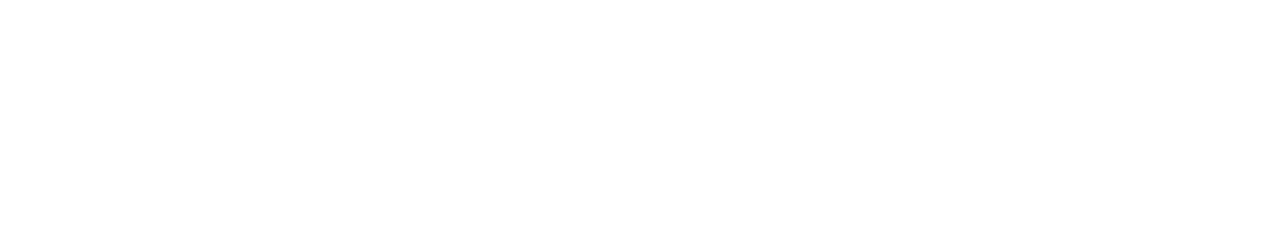
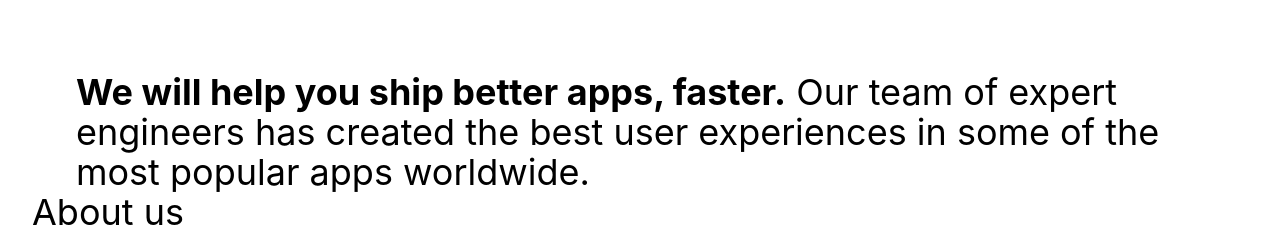
Before and after one commit to caestrada/2022.04.18_margelo-website, a Next.js app: page / in a window 1280 px wide. Shown: the part 808-1050 px from the top of the page. Before the commit the page ends 800 px from the top, so only its background shows below. Built offline with nearby package versions, Linux system fonts and the light colour scheme.

Commit message:
Add About us page

```diff
--- a/components/masthead.tsx
+++ b/components/masthead.tsx
@@ -22,6 +22,9 @@
           <span>App Development,</span> <span>done right!</span>
         </h2>
       </div>
+      <div className="flex-grow-0 pb-20 md:pb-10 transition-all duration-1000">
+        <Image src="/assets/arrow-down.png" width={188 / 3} height={105/3} alt="scroll down" />
+      </div>
     </div>
   );
 }
--- /dev/null
+++ b/pages/aboutus.tsx
@@ -0,0 +1,16 @@
+import React from "react";
+
+const AboutUs: React.FC = () => {
+  return (
+    <section className={`flex flex-col bg-white py-20 text-3xl md:text-4xl`}>
+      <div className="container mx-auto px-11">
+        <p>
+          <strong>We will help you ship better apps, faster.</strong> Our team of expert engineers has created the best user experiences in some of the most popular apps worldwide.
+        </p>
+      </div>
+      About us
+    </section>
+  );
+};
+
+export default AboutUs;
--- a/pages/index.tsx
+++ b/pages/index.tsx
@@ -3,6 +3,7 @@
 import Image from 'next/image'
 import Masthead from '../components/masthead'
 import styles from '../styles/Home.module.css'
+import AboutUs from './aboutus'
 
 const Home: NextPage = () => {
   return (
@@ -14,6 +15,7 @@
       </Head>
 
       <Masthead />
+      <AboutUs />
     </div>
   )
 }
```
Also changed, not shown: public/assets/arrow-down.png (added).
